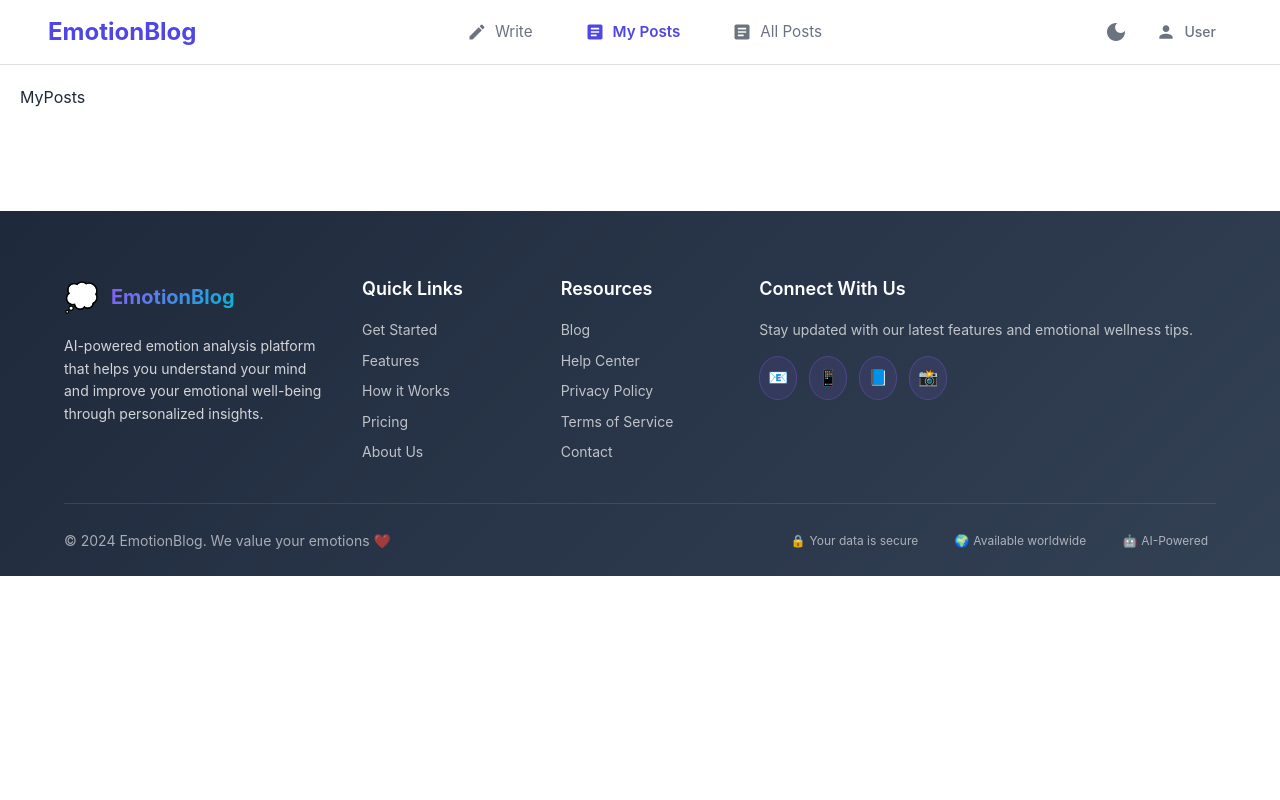
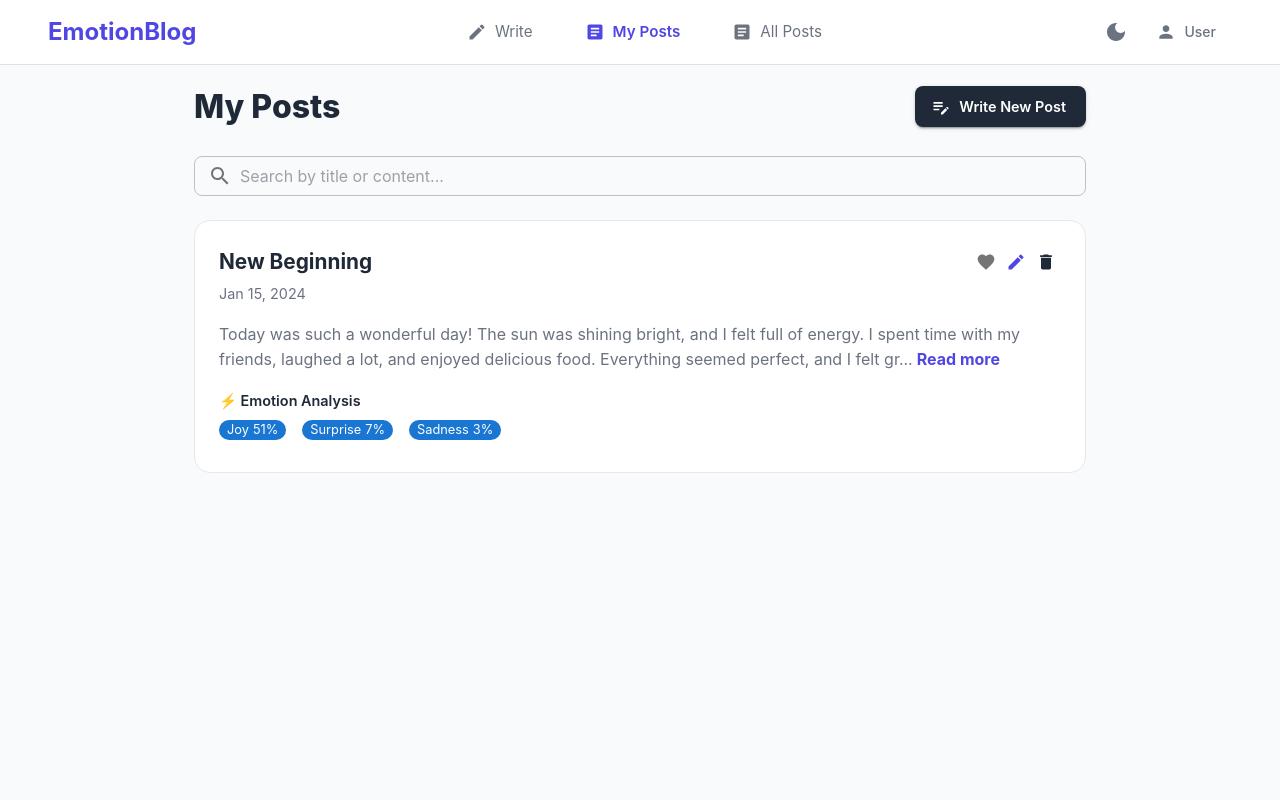
Before and after one commit to Mindtrees/logemotion, a React (Create React App) app in the folder frontend/: page /my-posts in a window 1280 px wide. Shown: the top 800 px of the page. Built offline with nearby package versions, Linux system fonts and the light colour scheme; the HTML template or start-up script is replaced by a standard one.

Commit message:
create components for my-posts, all-posts page

```diff
--- a/frontend/package.json
+++ b/frontend/package.json
@@ -5,7 +5,7 @@
   "dependencies": {
     "@emotion/react": "^11.11.4",
     "@emotion/styled": "^11.11.5",
-    "@mui/icons-material": "^5.15.21",
+    "@mui/icons-material": "^5.17.1",
     "@mui/material": "^5.15.21",
     "@testing-library/dom": "^10.4.0",
     "@testing-library/jest-dom": "^6.6.3",
--- /dev/null
+++ b/frontend/src/components/MyPostHeader/index.tsx
@@ -0,0 +1,39 @@
+import { Box, Typography } from "@mui/material";
+import Button from "../common/Button";
+import { EditNote as EditNoteIcon } from "@mui/icons-material";
+import { useNavigate } from "react-router-dom";
+
+const MyPostHeader = () => {
+  const navigate = useNavigate();
+  const handleClickWritePage = () => {
+    navigate("/write");
+  };
+  return (
+    <Box
+      sx={{
+        display: "flex",
+        justifyContent: "space-between",
+        alignItems: "center",
+        mb: 3,
+      }}
+    >
+      <Typography sx={{ fontSize: "2rem", fontWeight: "800" }}>
+        My Posts
+      </Typography>
+      <Button
+        onClick={handleClickWritePage}
+        sx={{
+          fontSize: "0.9rem",
+          px: 2.5,
+          py: 1,
+          borderRadius: 1,
+        }}
+        startIcon={<EditNoteIcon />}
+      >
+        Write New Post
+      </Button>
+    </Box>
+  );
+};
+
+export default MyPostHeader;
--- /dev/null
+++ b/frontend/src/components/PostList/index.tsx
@@ -0,0 +1,161 @@
+import {
+  Box,
+  Card,
+  CardContent,
+  IconButton,
+  Stack,
+  Typography,
+} from "@mui/material";
+import { useState } from "react";
+import {
+  Favorite as FavoriteIcon,
+  Edit as EditIcon,
+  Delete as DeleteIcon,
+} from "@mui/icons-material";
+
+// api data
+const emotionData = {
+  emotions_normalized: {
+    joy: 0.5057535885022484,
+    surprise: 0.07180498997002821,
+    sadness: 0.029254281437057602,
+    disgust: 0,
+    anger: 0,
+    fear: 0,
+  },
+};
+
+// 감정 키워드 및 퍼센트 배열
+const emotions = Object.entries(emotionData.emotions_normalized)
+  .filter(([_, value]) => value > 0)
+  .map(([key, value]) => ({
+    name: key.charAt(0).toUpperCase() + key.slice(1),
+    percent: Math.round(value * 100),
+  }))
+  .sort((a, b) => b.percent - a.percent);
+
+// 감정 버튼 스타일
+const circleStyle = {
+  backgroundColor: "#1976d2",
+  color: "white",
+  borderRadius: 20,
+  display: "inline-flex",
+  alignItems: "center",
+  justifyContent: "center",
+  fontSize: "0.8rem",
+  textAlign: "center",
+  padding: "0 8px",
+  whiteSpace: "nowrap",
+  gap: 0.5,
+  userSelect: "none", // 드래그 방지.
+};
+
+const PostList = () => {
+  const [liked, setLiked] = useState(false);
+  const [expanded, setExpanded] = useState(false);
+  const handleClickLike = () => {
+    setLiked((prev) => !prev);
+  };
+  const handleClickExpand = () => {
+    setExpanded((prev) => !prev);
+  };
+
+  // read more
+  const text =
+    "Today was such a wonderful day! The sun was shining bright, and I felt full of energy. I spent time with my friends, laughed a lot, and enjoyed delicious food. Everything seemed perfect, and I felt grateful for all the little things that made me smile. Happiness truly is in the small moments.";
+  const maxLength = 200;
+  const isLongText = text.length > maxLength;
+  const displayText =
+    !expanded && isLongText ? text.slice(0, maxLength) + "..." : text;
+
+  return (
+    <Card
+      variant="outlined"
+      sx={{
+        backgroundColor: "background.elevated",
+        width: "100%",
+        p: 1,
+        boxShadow: 0,
+        transition: "box-shadow 0.3s ease",
+        "&:hover": {
+          transform: "none",
+          boxShadow: "0 4px 12px rgba(0, 0, 0, 0.08)",
+        },
+      }}
+    >
+      <CardContent>
+        {/* 포스트 제목 및 기타 기능 버튼 */}
+        <Box
+          sx={{
+            display: "flex",
+            justifyContent: "space-between",
+            alignItems: "center",
+            mb: 0.5,
+          }}
+        >
+          <Typography fontSize="1.3rem" fontWeight="bold" color="text.primary">
+            New Beginning
+          </Typography>
+
+          <Box>
+            <IconButton
+              size="small"
+              aria-label="like"
+              onClick={handleClickLike}
+              color={liked ? "error" : "default"}
+            >
+              <FavoriteIcon fontSize="small" />
+            </IconButton>
+            <IconButton size="small" aria-label="edit" color="primary">
+              <EditIcon fontSize="small" />
+            </IconButton>
+            <IconButton size="small" aria-label="delete" color="inherit">
+              <DeleteIcon fontSize="small" />
+            </IconButton>
+          </Box>
+        </Box>
+
+        {/* 날짜 */}
+        <Typography fontSize="0.9rem" color="text.secondary" mb={2}>
+          Jan 15, 2024
+        </Typography>
+
+        {/* 내용 */}
+        <Typography color="text.secondary" mb={2}>
+          {displayText}
+          {isLongText && (
+            <Box
+              onClick={handleClickExpand}
+              component="span"
+              sx={{
+                color: "primary.main",
+                cursor: "pointer",
+                ml: 0.5,
+                fontWeight: "bold",
+              }}
+            >
+              {expanded ? "Read less" : "Read more"}
+            </Box>
+          )}
+        </Typography>
+
+        {/* 감정 분석 */}
+        <Typography fontSize="0.9rem" fontWeight="600" mb={1}>
+          ⚡️ Emotion Analysis
+        </Typography>
+
+        {/* 감정 키워드 및 퍼센트 */}
+        <Stack direction="row" spacing={2}>
+          {emotions.map(({ name, percent }) => (
+            <Box key={name} sx={circleStyle}>
+              <span>{name}</span>
+              <span>{percent}%</span>
+            </Box>
+          ))}
+        </Stack>
+      </CardContent>
+    </Card>
+  );
+};
+
+export default PostList;
--- /dev/null
+++ b/frontend/src/components/SearchBar/index.tsx
@@ -0,0 +1,25 @@
+import { Box, InputAdornment, TextField } from "@mui/material";
+import { Search as SearchIcon } from "@mui/icons-material";
+// import SearchIcon from "@mui/icons-material/Search";
+
+const SearchBar = () => {
+  return (
+    <Box sx={{ mb: 3 }}>
+      <TextField
+        fullWidth
+        variant="outlined"
+        size="small"
+        placeholder="Search by title or content..."
+        InputProps={{
+          startAdornment: (
+            <InputAdornment position="start">
+              <SearchIcon />
+            </InputAdornment>
+          ),
+        }}
+      />
+    </Box>
+  );
+};
+
+export default SearchBar;
--- a/frontend/src/layout/AppLayout.tsx
+++ b/frontend/src/layout/AppLayout.tsx
@@ -1,22 +1,20 @@
-import React, { Suspense } from 'react';
-import { Routes, Route } from 'react-router-dom';
-import Loading from '../components/Loading';
-import NavBar from '../components/Navbar';
-import Footer from '../components/Footer';
+import React, { Suspense } from "react";
+import { Routes, Route } from "react-router-dom";
+import Loading from "../components/Loading";
+import NavBar from "../components/Navbar";
+import Footer from "../components/Footer";
 
-
-const Home = React.lazy(() => import('../pages/Home'));
-const Write = React.lazy(() => import('../pages/Write'));
-const MyPosts = React.lazy(() => import('../pages/MyPosts'));
-const AllPosts = React.lazy(() => import('../pages/AllPosts'));
-const Login = React.lazy(() =>  import('../pages/Login'));
-const Profile = React.lazy(() => import('../pages/Profile'));
+const Home = React.lazy(() => import("../pages/Home"));
+const Write = React.lazy(() => import("../pages/Write"));
+const MyPosts = React.lazy(() => import("../pages/MyPosts"));
+const AllPosts = React.lazy(() => import("../pages/AllPosts"));
+const Login = React.lazy(() => import("../pages/Login"));
+const Profile = React.lazy(() => import("../pages/Profile"));
 
 const AppLayout: React.FC = () => {
   return (
     <div>
       <NavBar />
-      <main style={{ padding: '20px' }}>
       <Suspense fallback={<Loading />}>
         <Routes>
           <Route path="/" element={<Home />} />
@@ -27,7 +25,6 @@ const AppLayout: React.FC = () => {
           <Route path="/login" element={<Login />} />
         </Routes>
       </Suspense>
-      </main>
       <Footer />
     </div>
   );
--- a/frontend/src/pages/MyPosts/index.tsx
+++ b/frontend/src/pages/MyPosts/index.tsx
@@ -1,8 +1,27 @@
+import { Box, Container } from "@mui/material";
+import MyPostHeader from "../../components/MyPostHeader";
+import SearchBar from "../../components/SearchBar";
+import PostList from "../../components/PostList";
 
 const MyPosts = () => {
   return (
-    <div>MyPosts</div>
-  )
-}
+    <Box
+      sx={{
+        backgroundColor: "background.section",
+        minHeight: "100vh",
+        width: "100vw",
+      }}
+    >
+      <Container
+        maxWidth={false}
+        sx={{ maxWidth: "940px", backgroundColor: "background.section", pt: 2 }}
+      >
+        <MyPostHeader />
+        <SearchBar />
+        <PostList />
+      </Container>
+    </Box>
+  );
+};
 
-export default MyPosts
+export default MyPosts;
```
Also changed, not shown: 1 other file (tests, documents, lock files or other folders). Lines whose indentation alone changed are shown as unchanged.
